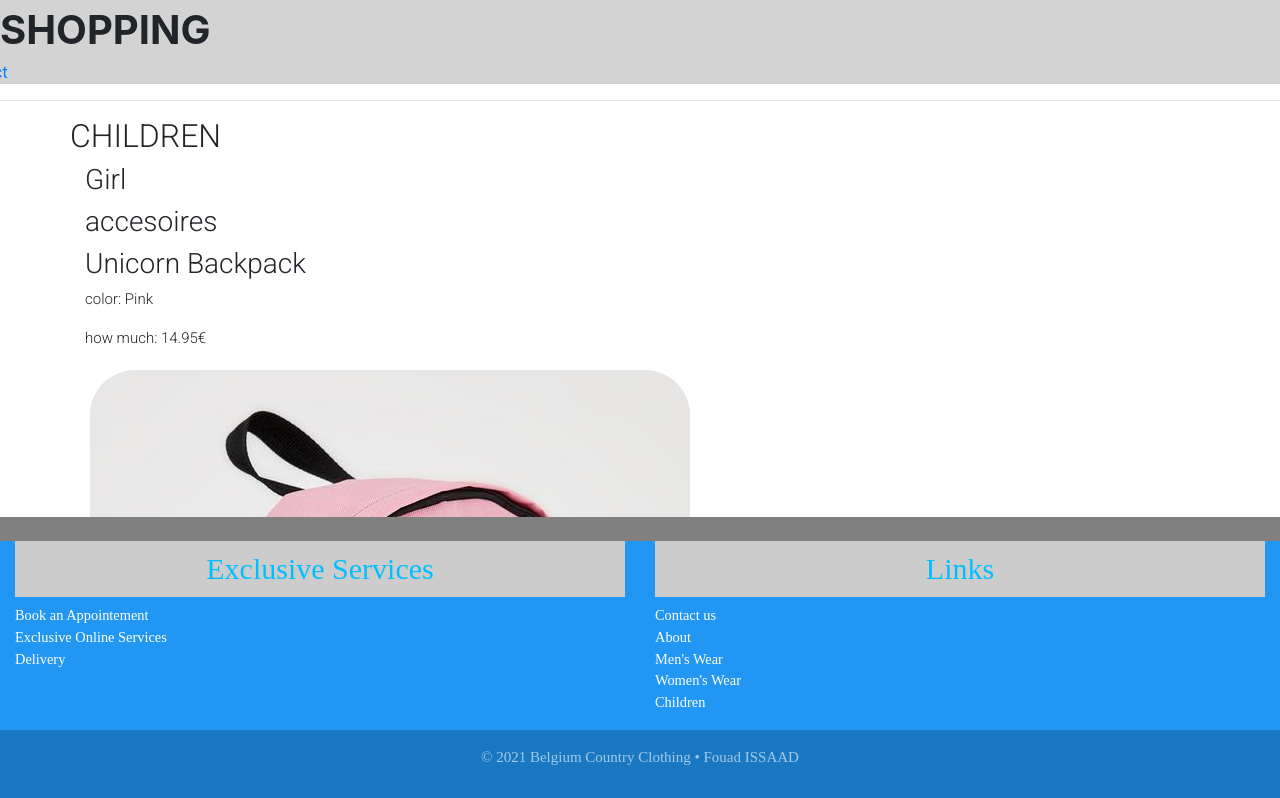
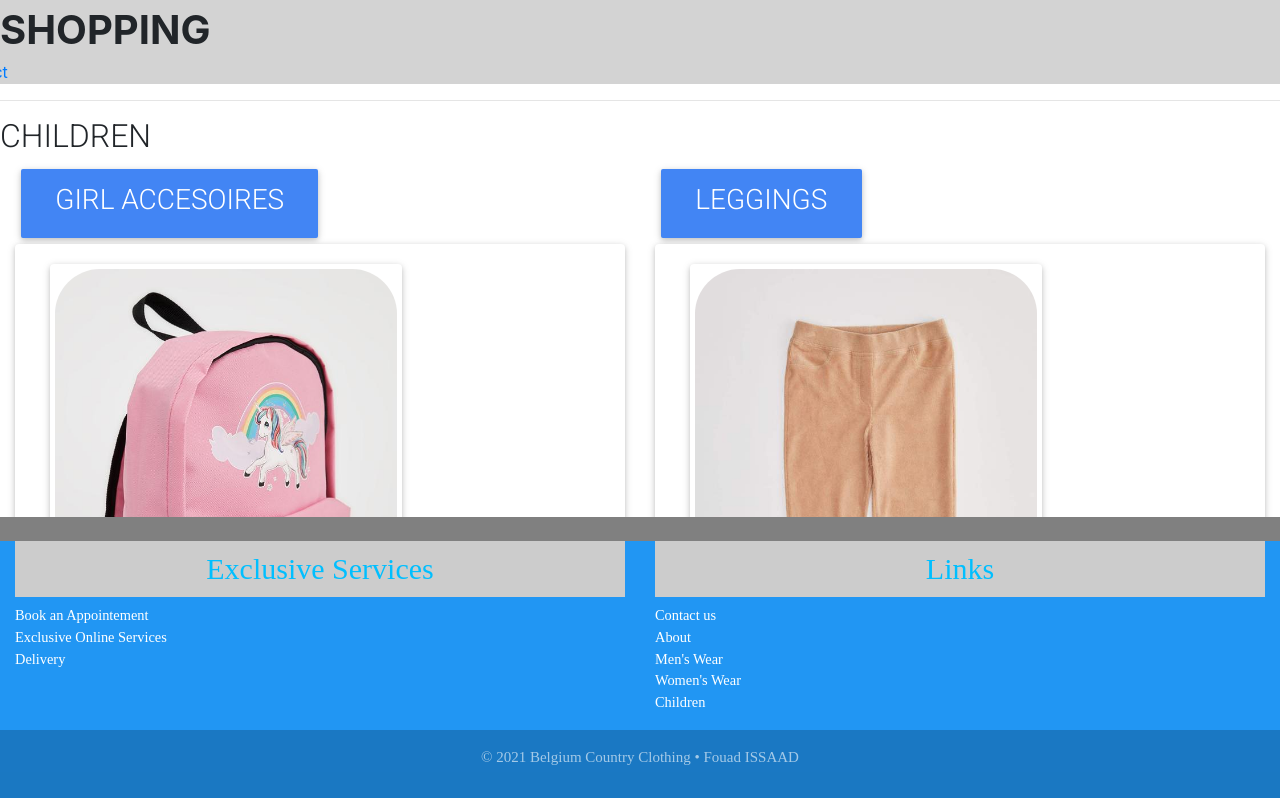
Before and after one commit to fouadissaad1/projectdynamischewebapp, a React (Create React App) app: page /CHILDREN in a window 1280 px wide. Shown: the top 798 px of the page. Built offline with nearby package versions, Linux system fonts and the light colour scheme.

Commit message:
layout childeren

```diff
--- a/src/pages/CHILDREN.js
+++ b/src/pages/CHILDREN.js
@@ -1,5 +1,14 @@
-import React from "react";
-import { MDBContainer, MDBRow } from "mdb-react-ui-kit";
+import React, { useState } from "react";
+import {
+    MDBBtn,
+    MDBCard,
+    MDBCardBody,
+    MDBCardText,
+    MDBCardTitle,
+    MDBCol, MDBCollapse,
+    MDBContainer,
+    MDBRow
+} from "mdb-react-ui-kit";
 import KidAccPink from "../images/clothting/kids/girls/accesoires/V6808A6_21AU_PN1_02_01_600x.jpg";
 import KidAccPrintedPink from "../images/clothting/kids/girls/accesoires/U1370A6_21SM_PN1_03_01_600x.jpg";
 import KidAccBugsPink from "../images/clothting/kids/girls/accesoires/V1721A6_21WN_GR100_01_01_600x.jpg";
@@ -25,11 +34,14 @@ import babysleeveHeartCot from "../images/clothting/kids/baby/clothing/W3325A2_2
 import babyShoeBlue from "../images/clothting/kids/baby/shoes/FST00217_21SM_BE2_04_01_600x.jpg";
 import babyShoePing from "../images/clothting/kids/baby/shoes/FST00108_21SM_PN381_06_01_600x.jpg";
 import babyShoePing2 from "../images/clothting/kids/baby/shoes/FST00113_21SM_PN32_05_01_600x.jpg";
+import babydresB from "../images/clothting/kids/baby/dres/U6263A2_21SM_BE394_02_01_600x.jpg";
+import babydresR from "../images/clothting/kids/baby/dres/S6807A2_20WN_RD59_02_01_600x.jpg";
 
+import babydresY from "../images/clothting/kids/baby/dres/W1019A2_21AU_YL17_03_01_600x.jpg";
 
 const Kids_data = [
     {
-        title:"Girl",
+        title: "Girl",
         name: "accesoires",
         KidPruducts: [
             {
@@ -59,49 +71,49 @@ const Kids_data = [
     },
     {
         name: "Leggings",
-        KidPruducts:[
+        KidPruducts: [
             {
-                id:1,
-                name:"Slim Fit Ornamental Pocket Detailed Velvet Fabric Leggings",
-                color:"Beige",
-                price:14,
+                id: 1,
+                name: "Slim Fit Ornamental Pocket Detailed Velvet Fabric Leggings",
+                color: "Beige",
+                price: 14,
                 image: <img src={KidLingBugsBeige} alt="KidLingBugsBeige"/>
             },
             {
-                id:2,
-                name:"Printed Text Tights",
-                price:11,
+                id: 2,
+                name: "Printed Text Tights",
+                price: 11,
                 image: <img src={KidLingBugsGe} alt="KidLingBugsGe"/>
             },
             {
-                id:3,
-                name:"Slim Fit Ornamental Pocket Detailed Velvet Fabric Leggings",
-                color:"Bordeaux",
-                price:12.54,
+                id: 3,
+                name: "Slim Fit Ornamental Pocket Detailed Velvet Fabric Leggings",
+                color: "Bordeaux",
+                price: 12.54,
                 image: <img src={KidLingBugsBe} alt="KidLingBugsBe"/>
             }
         ]
     },
     {
-        name:"Skirts & Shorts",
-        KidPruducts:[
+        name: "Skirts & Shorts",
+        KidPruducts: [
             {
-                id:1,
-                name:"Basic Drawstring Shorts",
+                id: 1,
+                name: "Basic Drawstring Shorts",
                 color: "Beige",
                 price: 7.95,
                 image: <img src={KidSkirtsBe} alt="KidSkirtsBe"/>
             },
             {
-                id:2,
-                name:"Basic Shorts",
+                id: 2,
+                name: "Basic Shorts",
                 color: "Black",
                 price: 10.95,
                 image: <img src={KidSkirtst} alt="KidSkirtst"/>
             },
             {
-                id:3,
-                name:"Regular Fit Woven Skirt",
+                id: 3,
+                name: "Regular Fit Woven Skirt",
                 color: "Beige",
                 price: 25.95,
                 image: <img src={KidSkirtbr} alt="KidSkirtbr"/>
@@ -114,22 +126,22 @@ const Kids_data = [
         name: "Accesoires",
         KidPruducts: [
             {
-                id:1,
-                name:"Cars' Printed Cap",
+                id: 1,
+                name: "Cars' Printed Cap",
                 color: "indigo",
                 price: 8,
                 image: <img src={KidAccBoy} alt="KidAccBoy"/>
             },
             {
-                id:2,
-                name:"Harry Potter Licensed Backpack ",
+                id: 2,
+                name: "Harry Potter Licensed Backpack ",
                 color: "Bordeaux",
                 price: 14,
                 image: <img src={KidAccBoyHa} alt="KidAccBoyHa"/>
             },
             {
-                id:3,
-                name:"Licensed Discovery Channel Backpack ",
+                id: 3,
+                name: "Licensed Discovery Channel Backpack ",
                 color: "Black",
                 price: 8,
                 image: <img src={KidAccBoyU} alt="KidAccBoyU"/>
@@ -140,22 +152,22 @@ const Kids_data = [
         name: "Outerwear",
         KidPruducts: [
             {
-                id:1,
-                name:"Regular Fit Coat ",
+                id: 1,
+                name: "Regular Fit Coat ",
                 color: "Khaki",
                 price: 50.58,
                 image: <img src={KidOutB} alt="KidOutB"/>
             },
             {
-                id:2,
-                name:"Regular Fit Coat",
+                id: 2,
+                name: "Regular Fit Coat",
                 color: "Indigo",
                 price: 60,
                 image: <img src={KidOutIn} alt="KidOutIn"/>
             },
             {
-                id:3,
-                name:"Regular Fit Coat",
+                id: 3,
+                name: "Regular Fit Coat",
                 color: "Black",
                 price: 44.95,
                 image: <img src={KidOutInt} alt="KidOutInt"/>
@@ -167,22 +179,22 @@ const Kids_data = [
         name: "Shorts",
         KidPruducts: [
             {
-                id:1,
-                name:"Basic Drawstring Shorts",
+                id: 1,
+                name: "Basic Drawstring Shorts",
                 color: "Grey",
                 price: 8.58,
                 image: <img src={KidShortGr} alt="KidShortGr"/>
             },
             {
-                id:2,
-                name:"Standard Hem Regular Fit Bermuda Shorts",
+                id: 2,
+                name: "Standard Hem Regular Fit Bermuda Shorts",
                 color: "Green",
                 price: 7.95,
                 image: <img src={KidShortGer} alt="KidOutIn"/>
             },
             {
-                id:3,
-                name:"Basic Drawstring Denim Bermuda Shorts with Pockets",
+                id: 3,
+                name: "Basic Drawstring Denim Bermuda Shorts with Pockets",
                 color: "Blue",
                 price: 12.95,
                 image: <img src={KidShortBlue} alt="KidShortBlue"/>
@@ -195,22 +207,22 @@ const Kids_data = [
         name: "Clothing",
         KidPruducts: [
             {
-                id:1,
-                name:"Sleeveless Velvet Mini Dress",
+                id: 1,
+                name: "Sleeveless Velvet Mini Dress",
                 color: "Bordeaux",
                 price: 28.58,
                 image: <img src={babyvelvetCot} alt="babyvelvetCot"/>
             },
             {
-                id:2,
-                name:"Long Sleeve Printed Newborn Bodysuit",
+                id: 2,
+                name: "Long Sleeve Printed Newborn Bodysuit",
                 color: "Beige",
                 price: 37.95,
                 image: <img src={babysleeveCot} alt="babysleeveCot"/>
             },
             {
-                id:3,
-                name:"Long Sleeve Heart Print Pyjamas Set",
+                id: 3,
+                name: "Long Sleeve Heart Print Pyjamas Set",
                 color: "Beige",
                 price: 32.95,
                 image: <img src={babysleeveHeartCot} alt="babysleeveHeartCot"/>
@@ -222,25 +234,52 @@ const Kids_data = [
         name: "Shoes",
         KidPruducts: [
             {
-                id:1,
-                name:"Hook And Loop Shoes",
+                id: 1,
+                name: "Hook And Loop Shoes",
                 color: "Blue",
                 price: 18.58,
                 image: <img src={babyShoeBlue} alt="babyShoeBlue"/>
             },
             {
-                id:2,
-                name:"Hook And Loop Shoes",
+                id: 2,
+                name: "Hook And Loop Shoes",
                 color: "Pink",
                 price: 17.95,
                 image: <img src={babyShoePing} alt="babyShoePing"/>
             },
             {
-                id:3,
-                name:"Hook And Loop Shoes",
+                id: 3,
+                name: "Hook And Loop Shoes",
                 color: "Beige",
                 price: 12.95,
                 image: <img src={babyShoePing2} alt="babyShoePing2"/>
+            }
+        ]
+
+    },
+    {
+        name: "Dresses",
+        KidPruducts: [
+            {
+                id: 1,
+                name: "Sleeveless Embroidered Denim Jean Dress",
+                color: "Blue",
+                price: 10.58,
+                image: <img src={babydresB} alt="babydresB"/>
+            },
+            {
+                id: 2,
+                name: "Sleeveless Velvet Tulle Collared ",
+                color: "Red",
+                price: 17.95,
+                image: <img src={babydresR} alt="babydresR"/>
+            },
+            {
+                id: 3,
+                name: "Long Sleeve Stay Cool Print Sleepsuit ",
+                color: "Yellow",
+                price: 12.95,
+                image: <img src={babydresY} alt="babydresY"/>
             }
         ]
 
@@ -248,39 +287,69 @@ const Kids_data = [
 
 ]
 
+
+
+
 function Category(props) {
     const {category} = props;
+    const [show, setShow]=useState(!false);
+    const toggle=()=>setShow(!show);
     return <div>
-        <h3>{category.title}</h3>
-        <h3>{category.name}</h3>
-        {
-            category.KidPruducts.map((p) => <Kid key={p.id} kid={p}/>)
-        }
+        <MDBBtn onClick={toggle}>
+            <h3>{category.title} {category.name}</h3>
+        </MDBBtn>
+        <MDBCollapse show={show}>
+            {
+                category.KidPruducts.map((p) =>
+                    <MDBCard>
+                        <MDBCardBody>
+                            <Kid key={p.id} kid={p}/>
+                        </MDBCardBody>
+                    </MDBCard>
+
+                   )
+            }
+        </MDBCollapse>
+
     </div>
 }
 
 function Kid(props) {
     const {kid} = props;
-    return <div>
-        <h3>{kid.name}</h3>
-        <p className="pMenStyle">color: {kid.color}</p>
-        <p className="pMenStyle">how much: {kid.price}&euro;</p>
-        {kid.image}
-    </div>
+    return <MDBContainer>
+        <MDBRow>
+            <MDBCol>
+                <MDBCard style={{maxWidth: '22rem'}}>
+                    {kid.image}
+                    <MDBCardBody>
+                        <MDBCardTitle>{kid.name}</MDBCardTitle>
+                        <MDBCardText>
+                            <p className="pMenStyle">color: {kid.color}</p>
+                            <p className="pMenStyle">how much: {kid.price}&euro;</p>
+                        </MDBCardText>
+                        <MDBBtn href='#'>Ordre</MDBBtn>
+                    </MDBCardBody>
+                </MDBCard>
+            </MDBCol>
+        </MDBRow>
+    </MDBContainer>
 }
-
 
 
 export function CHILDREN() {
     return (
-        <MDBContainer>
+        <MDBContainer fluid>
             <MDBRow>
                 <h2>CHILDREN</h2>
             </MDBRow>
-            {
-                Kids_data.map((c, i) => <Category category={c} key={i}/>)
-            }
             <MDBRow>
+                {
+                    Kids_data.map((c, i) =>
+                        <MDBCol>
+                            <Category category={c} key={i}/>
+                        </MDBCol>
+                    )
+                }
 
             </MDBRow>
 
```
